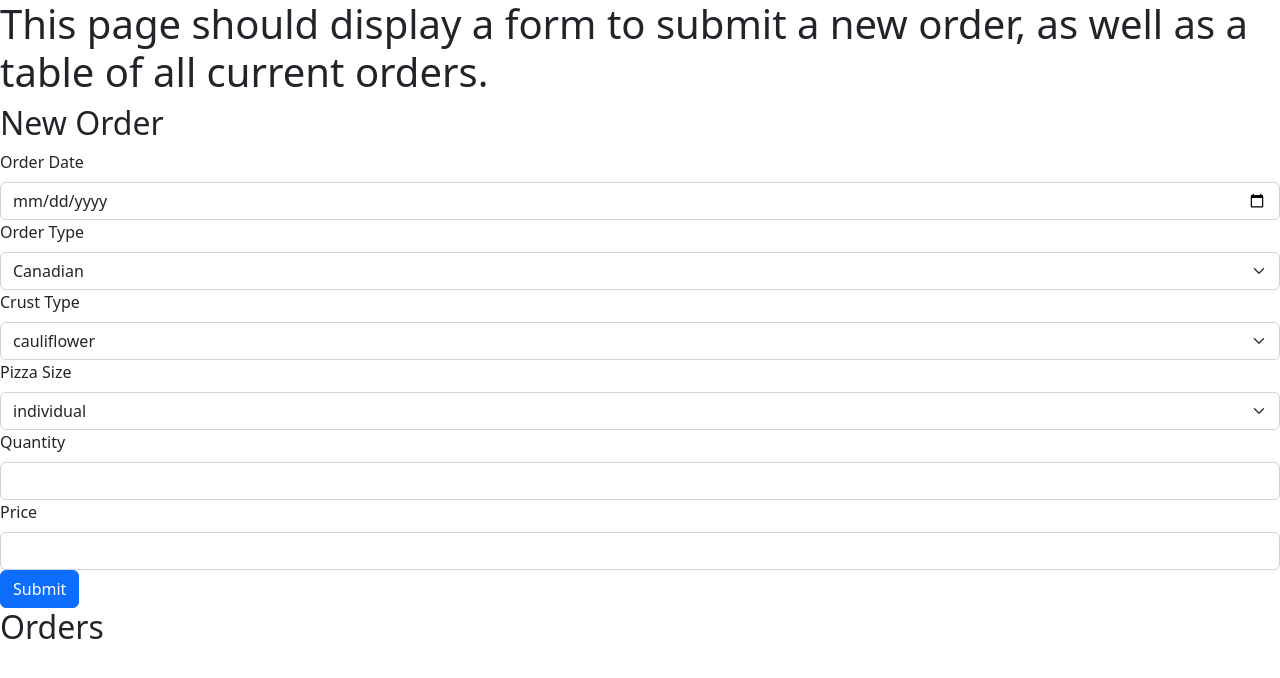
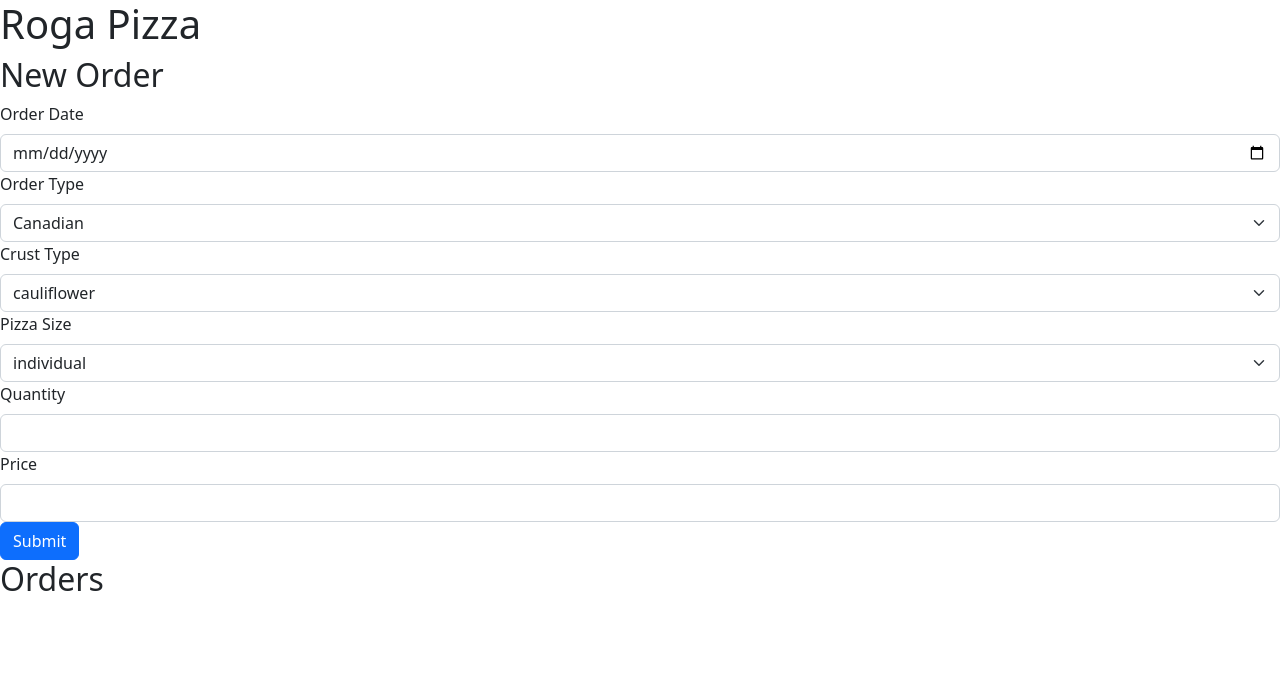
Before and after one commit to rogadev/Sample-Express-API-Starter-w-TS, a website with bundled scripts: page src/public/orders/index.html in a window 1280 px wide. Built offline with nearby package versions, Linux system fonts and the light colour scheme; no server answers.

Commit message:
Update index.html

```diff
--- a/src/public/orders/index.html
+++ b/src/public/orders/index.html
@@ -15,10 +15,7 @@
     />
   </head>
   <body>
-    <h1>
-      This page should display a form to submit a new order, as well as a table
-      of all current orders.
-    </h1>
+    <h1>Roga Pizza</h1>
     <section>
       <h2>New Order</h2>
       <div id="new-order"></div>
```
